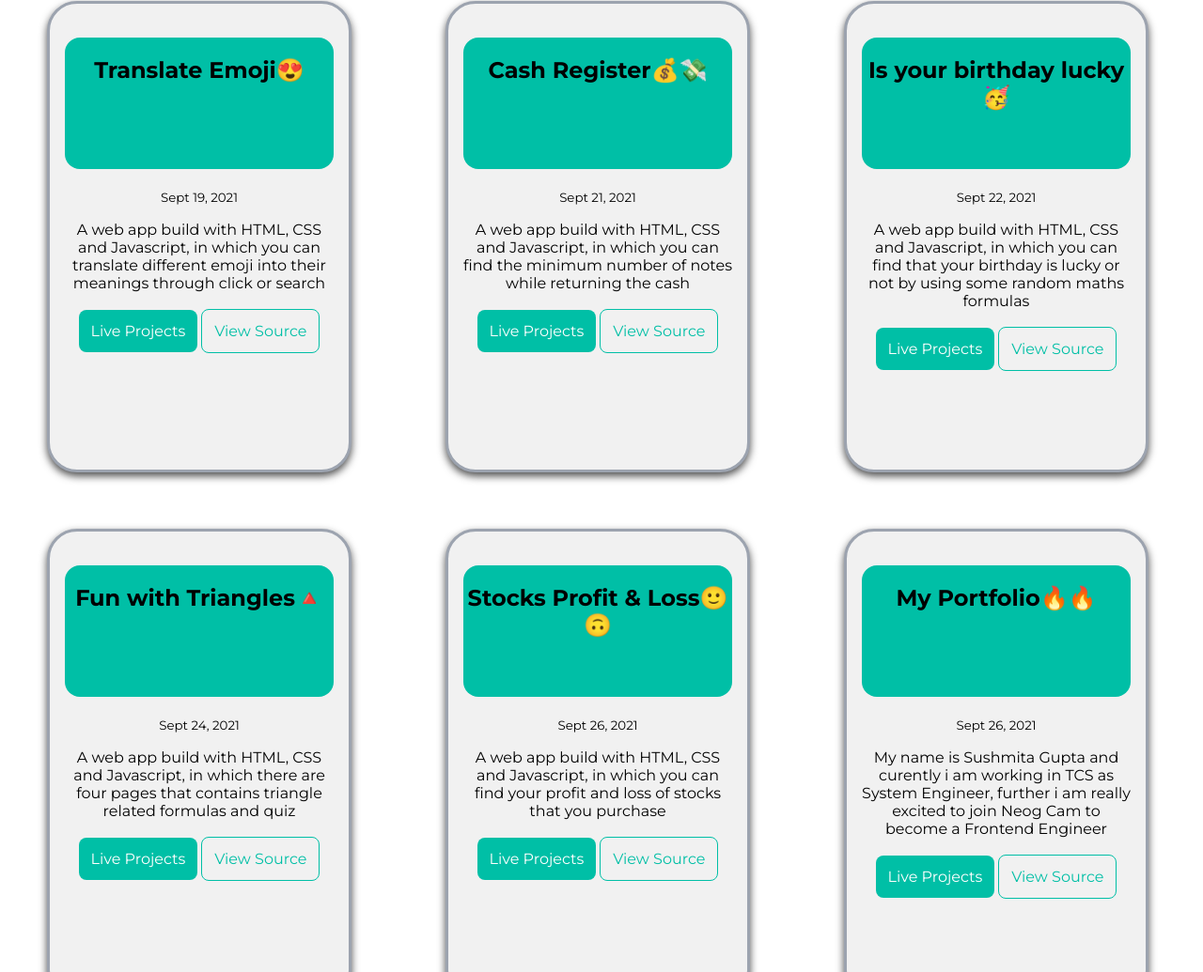
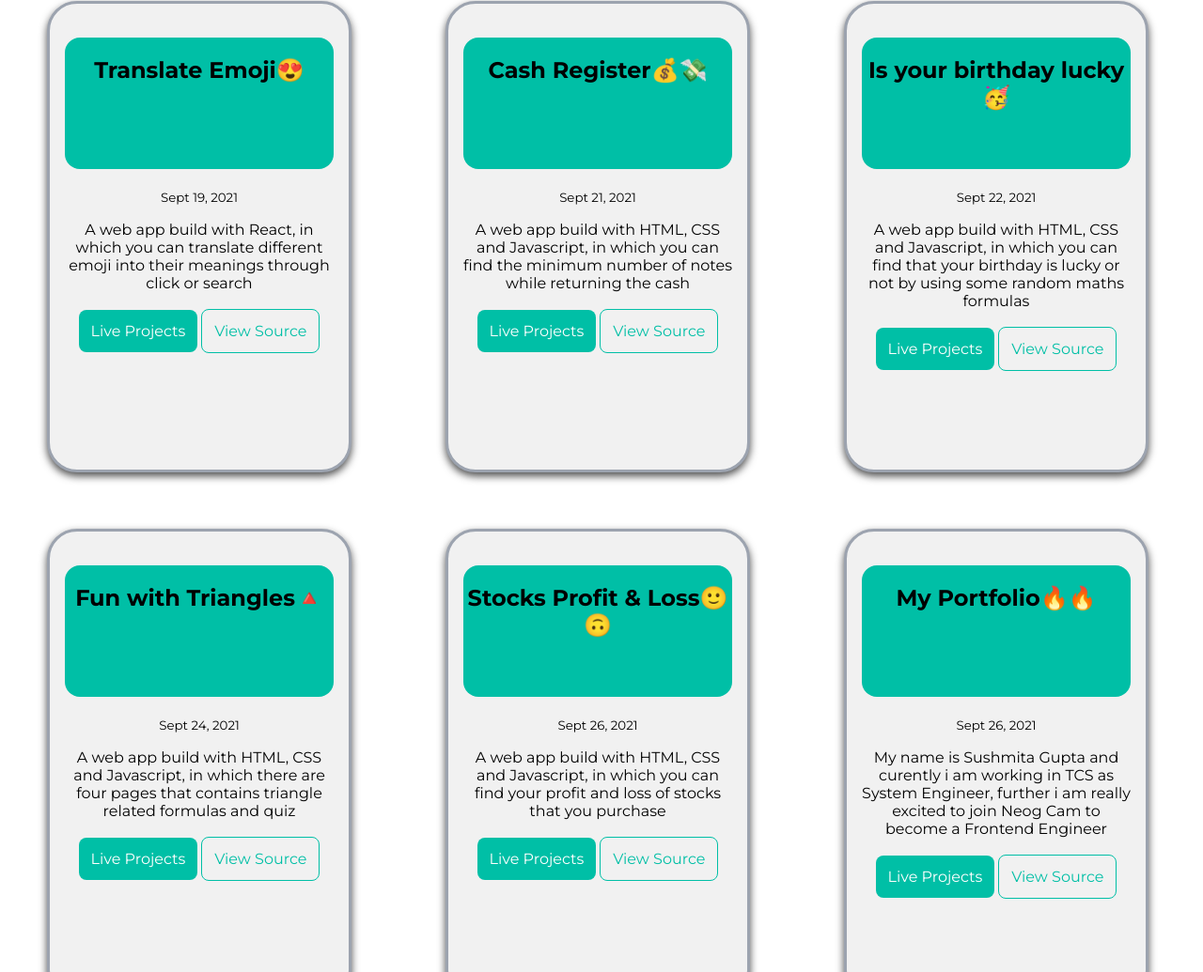
Before and after one commit to sushmita12345/portfolio, a plain HTML site: page projects.html in a window 1280 px wide. Shown: the part 1107-2142 px from the top of the page at 94% size. Drawn offline with Linux system fonts and the light colour scheme.

Commit message:
final changes

```diff
--- a/projects.html
+++ b/projects.html
@@ -71,7 +71,7 @@
         <h2 class="head">Translate Emoji😍</h2>
 
       <small id="font-size">Sept 19, 2021</small>
-      <p class="para-font">A web app build with HTML, CSS and Javascript, in which you can translate different emoji into their meanings through click or search</p>
+      <p class="para-font">A web app build with React, in which you can translate different emoji into their meanings through click or search</p>
       <div class="margin">
         <a class="link-1 primary-link" href="https://translateemoji.netlify.app/" target="_blank">Live Projects</a>
         <a class="link-1 secondary-link" href="https://github.com/sushmita12345/EmojiTranslator" target="_blank">View Source</a>
```
Also changed, not shown: 1 other file.
